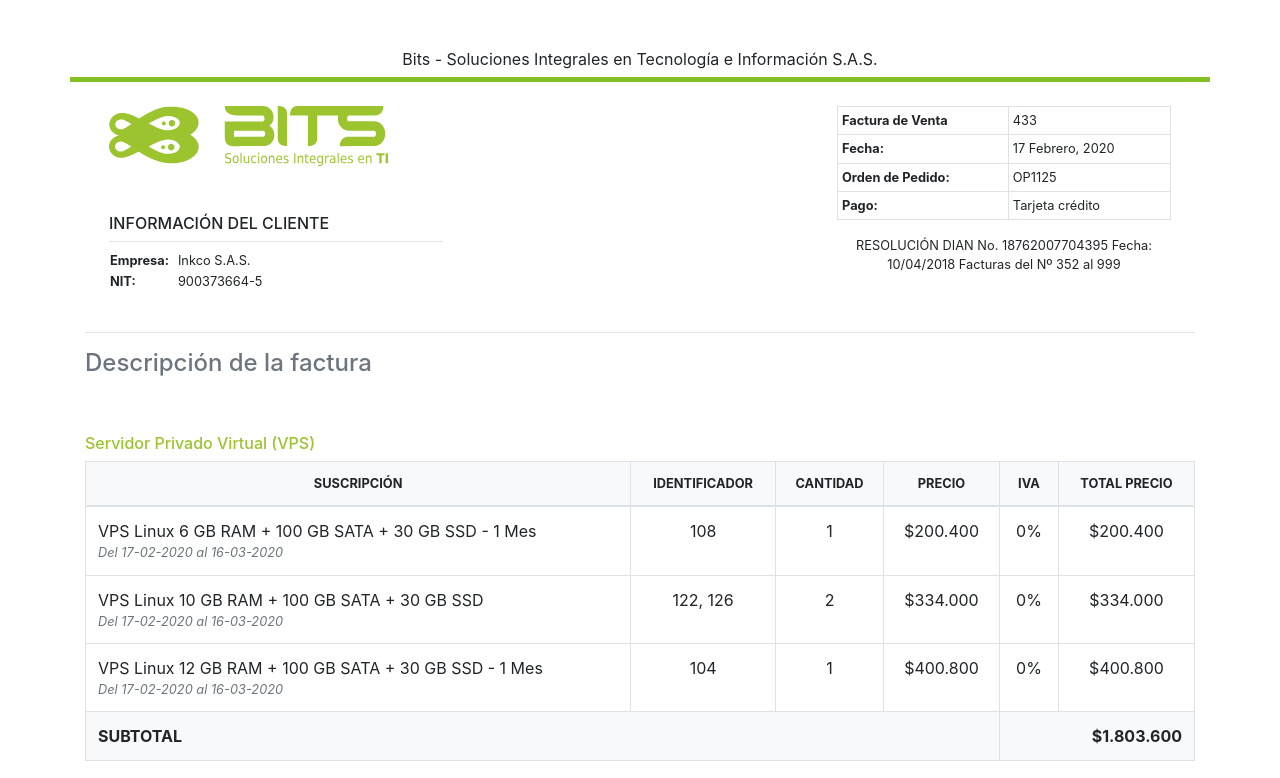
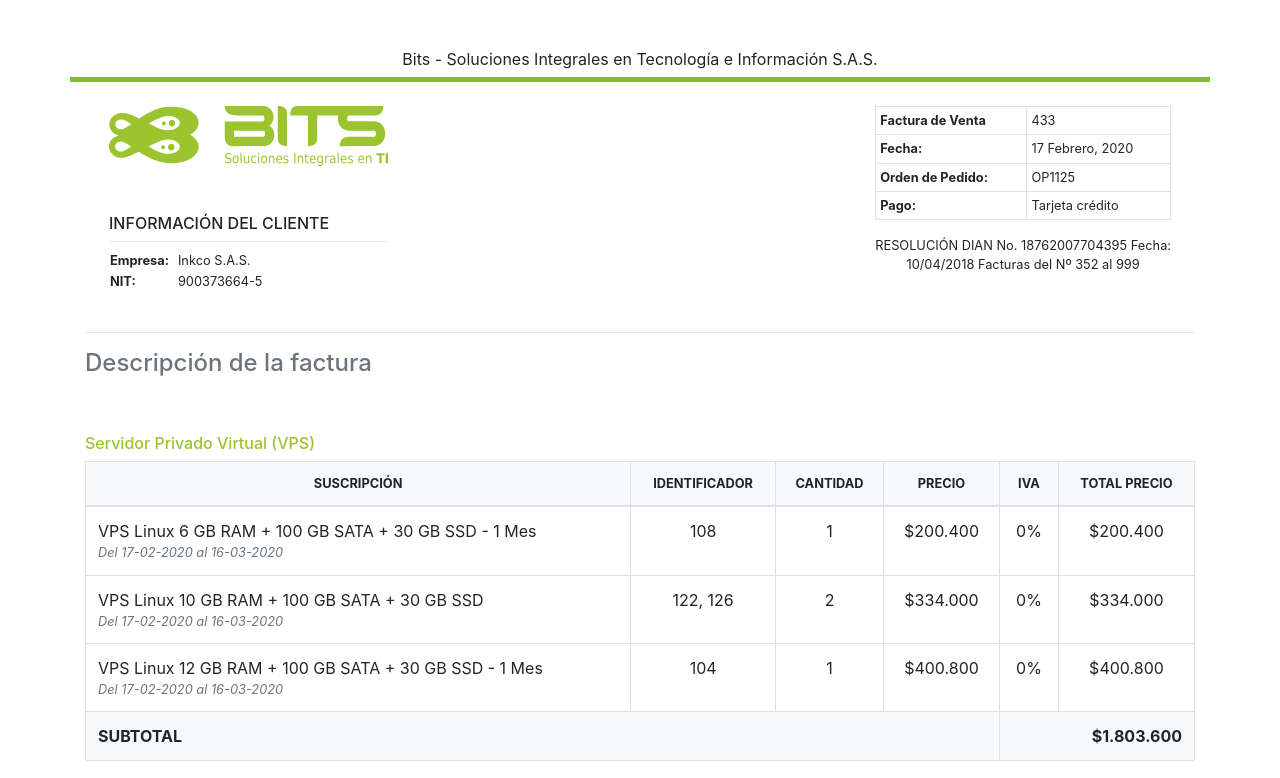
Before and after one commit to hanscode/invoice-bits, a plain HTML site: page index.html in a window 1280 px wide. Shown: the top 778 px of the page. Drawn offline with Linux system fonts and the light colour scheme.

Commit message:
Set floats with clearfix in top layout

```diff
--- a/index.html
+++ b/index.html
@@ -21,8 +21,8 @@
       <div class="col-md-12">
         <div class="">
           <div class="card-body p-0">
-            <div class="row p-4">
-              <div class="col-md-4">
+            <div class="clearfix p-4">
+              <div class="float-left">
                 <img src="assets/images/bits.svg">
                 <h6 class="mt-5 text-uppercase">Información del Cliente</h2>
                   <hr class="my-2">
@@ -41,7 +41,7 @@
               </div>
 
 
-              <div class="col-md-4 offset-md-4">
+              <div class="float-right">
                 <table class="table table-bordered small">
                   <tbody>
                     <tr>
```
